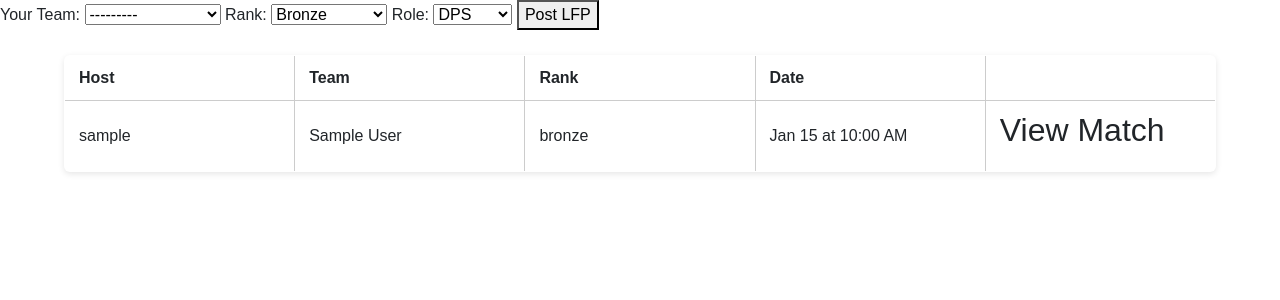
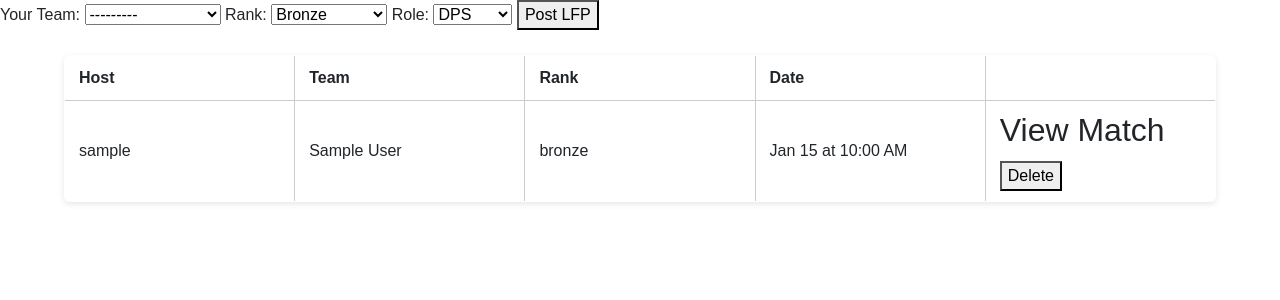
Before and after one commit to Howlerloud/scrims, a Django app: page / in a window 1280 px wide. Shown: the part 60-360 px from the top of the page. Run offline with Django 4.2, Linux system fonts and the light colour scheme; a user stored in the database is signed in; tables that the repository leaves empty hold one stand-in row (values such as "Sample post"); some libraries are stand-ins or nearby versions.

Commit message:
Added a delete button and view for the lfp page

```diff
--- a/scrim/urls.py
+++ b/scrim/urls.py
@@ -9,6 +9,7 @@ urlpatterns = [
     path('create-team/', views.create_team, name='create_team'),
     path("my-teams/", views.user_teams, name="my_teams"),
     path("team/<slug:slug>/delete/", views.delete_team, name="delete_team"),
+    path('lfp/<slug:slug>/delete/', views.delete_lfp, name='delete_lfp'),
     # path('team/<slug:slug>/', views.team_detail, name='team_detail'), to use for team profile page
 
     # path('<slug:slug>/', views.post_detail, name='post_detail'),
--- a/scrim/views.py
+++ b/scrim/views.py
@@ -25,12 +25,19 @@ class UserList(generic.ListView):
 
         form = LFPForm(request.POST, user=request.user)
         if form.is_valid():
+            six_team = form.cleaned_data['six_team']
+
+            # Check if this team already has a Userstat post
+            if Userstat.objects.filter(six_team=six_team).exists():
+                return redirect('/?lfp_error=1')
+
             userstat = form.save(commit=False)
             userstat.player = request.user
             userstat.save()
             return redirect('/?lfp_success=1')
-        else:
-            return self.get(request, form=form)
+
+        return self.get(request, form=form)
+
 
 class LfgView(TemplateView):
     template_name = "pages/lfg.html"
@@ -44,6 +51,18 @@ class LfgView(TemplateView):
         context['userstat'] = userstat
         return context
 
+@login_required
+def delete_lfp(request, slug):
+    userstat = get_object_or_404(Userstat, slug=slug)
+
+    if request.user != userstat.player:
+        return HttpResponseForbidden("You can't delete this post.")
+
+    if request.method == 'POST':
+        userstat.delete()
+        return redirect('/?lfp_deleted=1')
+
+    return redirect('/')  # fallback
 
 @login_required
 def user_teams(request):
--- a/templates/pages/index.html
+++ b/templates/pages/index.html
@@ -37,7 +37,15 @@
             <td>
                 <a href="{% url 'lfg_detail' slug=userstat.slug %}" class="post-link">
                     <h2 class="card-title">View Match</h2>
-                        </a></td>
+                </a>
+
+                {% if user == userstat.player %}
+                <form method="POST" action="{% url 'delete_lfp' slug=userstat.slug %}" style="display:inline;">
+                    {% csrf_token %}
+                    <button type="submit" onclick="return confirm('Are you sure you want to delete this post?');">Delete</button>
+                </form>
+                {% endif %}
+            </td>
         </tr>
     </tbody>
 {% endfor %}
@@ -56,7 +64,6 @@
     {% endif %}
 </div>
 {% if request.GET.lfp_success %}
-  <script src="https://cdn.jsdelivr.net/npm/sweetalert2@11"></script>
 <script>
   document.addEventListener('DOMContentLoaded', function () {
     Swal.fire({
@@ -68,5 +75,31 @@
   });
 </script>
 {% endif %}
+
+{% if request.GET.lfp_error %}
+<script>
+  document.addEventListener('DOMContentLoaded', function () {
+    Swal.fire({
+      icon: 'error',
+      title: 'This team already has a post!',
+      showConfirmButton: false,
+      timer: 2000
+    });
+  });
+</script>
+{% endif %}
+
+{% if request.GET.lfp_deleted %}
+<script>
+  document.addEventListener('DOMContentLoaded', function () {
+    Swal.fire({
+      icon: 'success',
+      title: 'Post deleted successfully!',
+      showConfirmButton: false,
+      timer: 2000
+    });
+  });
+</script>
+{% endif %}
 <!-- index.html content ends here -->
 {% endblock %}
```
Lines whose indentation alone changed are shown as unchanged.
